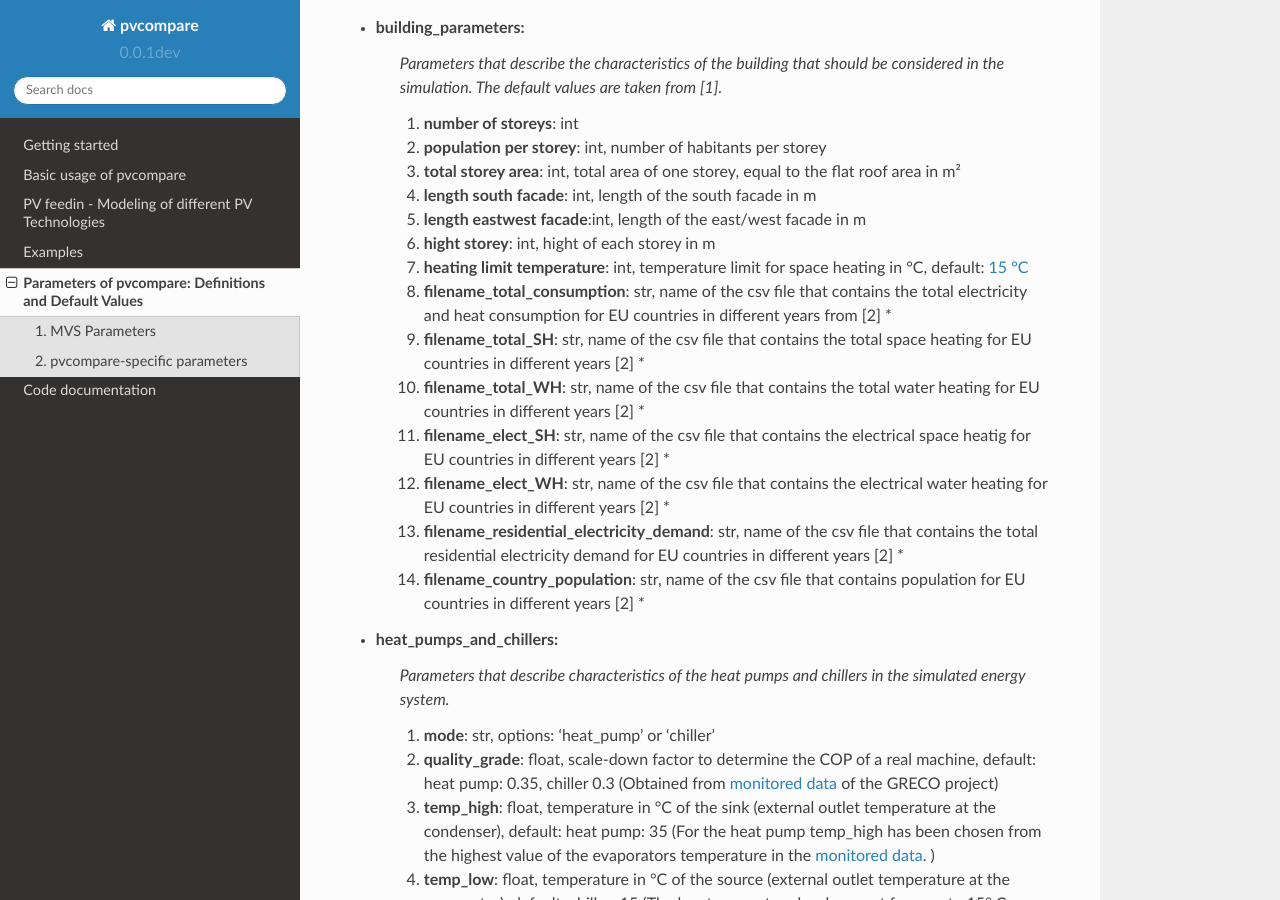
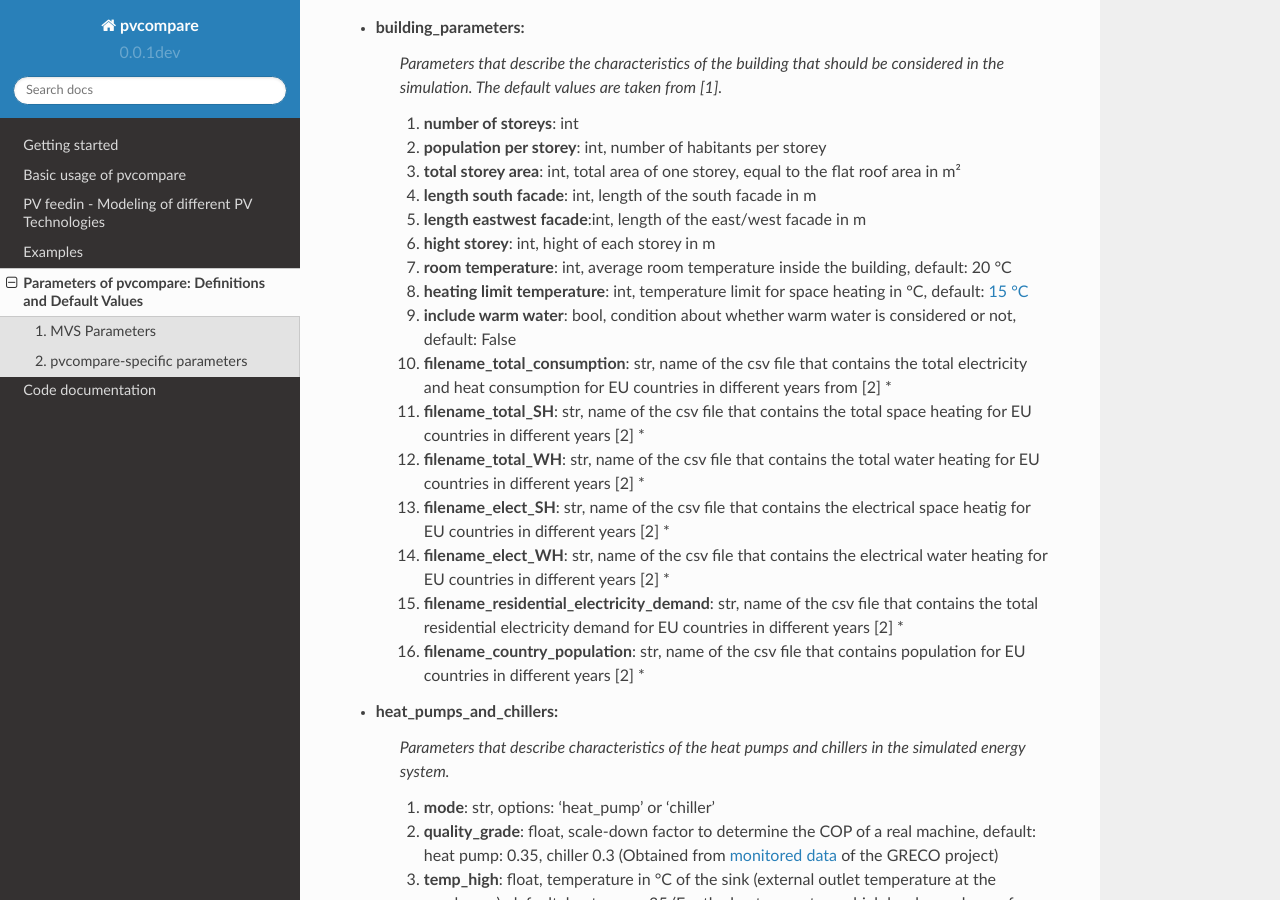
Before and after one commit to greco-project/pvcompare, a Sphinx documentation site: the page built from docs/parameters.rst, in a window 1280 px wide and 900 px high, scrolled down 5734 px. Built offline with Sphinx 7.4.7 and the Read the Docs theme 2.0.0, drawn with Linux system fonts in a browser that asks for light colours; formulas are drawn with MathJax 3.

Commit message:
Update docs section of building parameters

```diff
--- a/docs/parameters.rst
+++ b/docs/parameters.rst
@@ -214,14 +214,16 @@
     4. **length south facade**: int, length of the south facade in m
     5. **length eastwest facade**:int, length of the east/west facade in m
     6. **hight storey**: int, hight of each storey in m
-    7. **heating limit temperature**: int, temperature limit for space heating in °C, default: `15 °C <http://wiki.energie-m.de/Heizgrenztemperatur>`_
-    8. **filename_total_consumption**: str, name of the csv file that contains the total electricity and heat consumption for EU countries in different years from [2] *
-    9. **filename_total_SH**: str, name of the csv file that contains the total space heating for EU countries in different years [2] *
-    10. **filename_total_WH**: str, name of the csv file that contains the total water heating for EU countries in different years [2] *
-    11. **filename_elect_SH**: str, name of the csv file that contains the electrical space heatig for EU countries in different years [2] *
-    12. **filename_elect_WH**: str, name of the csv file that contains the electrical water heating for EU countries in different years [2] *
-    13. **filename_residential_electricity_demand**: str, name of the csv file that contains the total residential electricity demand for EU countries in different years [2] *
-    14. **filename_country_population**: str, name of the csv file that contains population for EU countries in different years [2] *
+    7. **room temperature**: int, average room temperature inside the building, default: 20 °C
+    8. **heating limit temperature**: int, temperature limit for space heating in °C, default: `15 °C <http://wiki.energie-m.de/Heizgrenztemperatur>`_
+    9. **include warm water**: bool, condition about whether warm water is considered or not, default: False
+    10. **filename_total_consumption**: str, name of the csv file that contains the total electricity and heat consumption for EU countries in different years from [2] *
+    11. **filename_total_SH**: str, name of the csv file that contains the total space heating for EU countries in different years [2] *
+    12. **filename_total_WH**: str, name of the csv file that contains the total water heating for EU countries in different years [2] *
+    13. **filename_elect_SH**: str, name of the csv file that contains the electrical space heatig for EU countries in different years [2] *
+    14. **filename_elect_WH**: str, name of the csv file that contains the electrical water heating for EU countries in different years [2] *
+    15. **filename_residential_electricity_demand**: str, name of the csv file that contains the total residential electricity demand for EU countries in different years [2] *
+    16. **filename_country_population**: str, name of the csv file that contains population for EU countries in different years [2] *
 
 * heat_pumps_and_chillers:
     *Parameters that describe characteristics of the heat pumps and chillers in the simulated energy system.*
```
